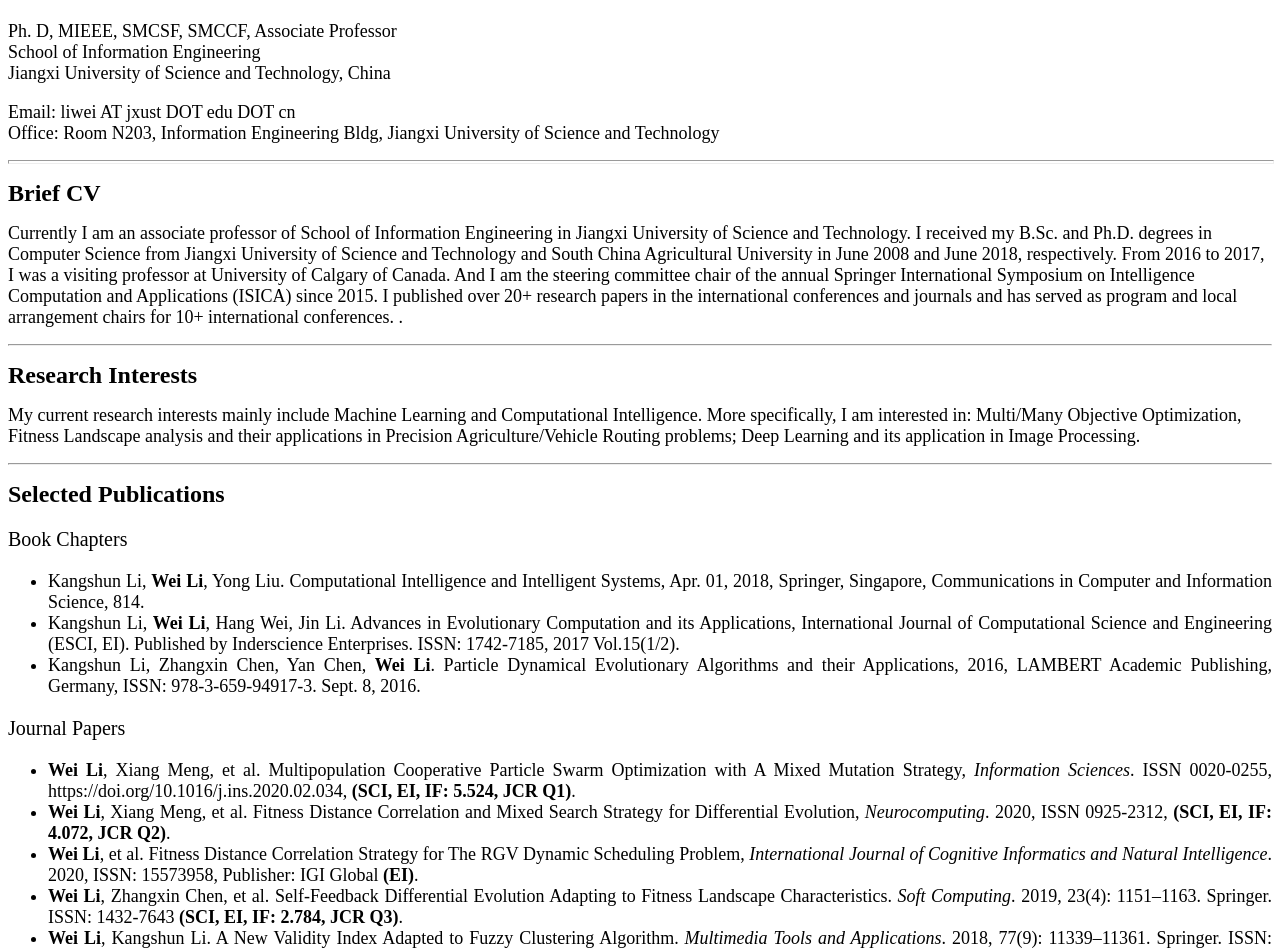
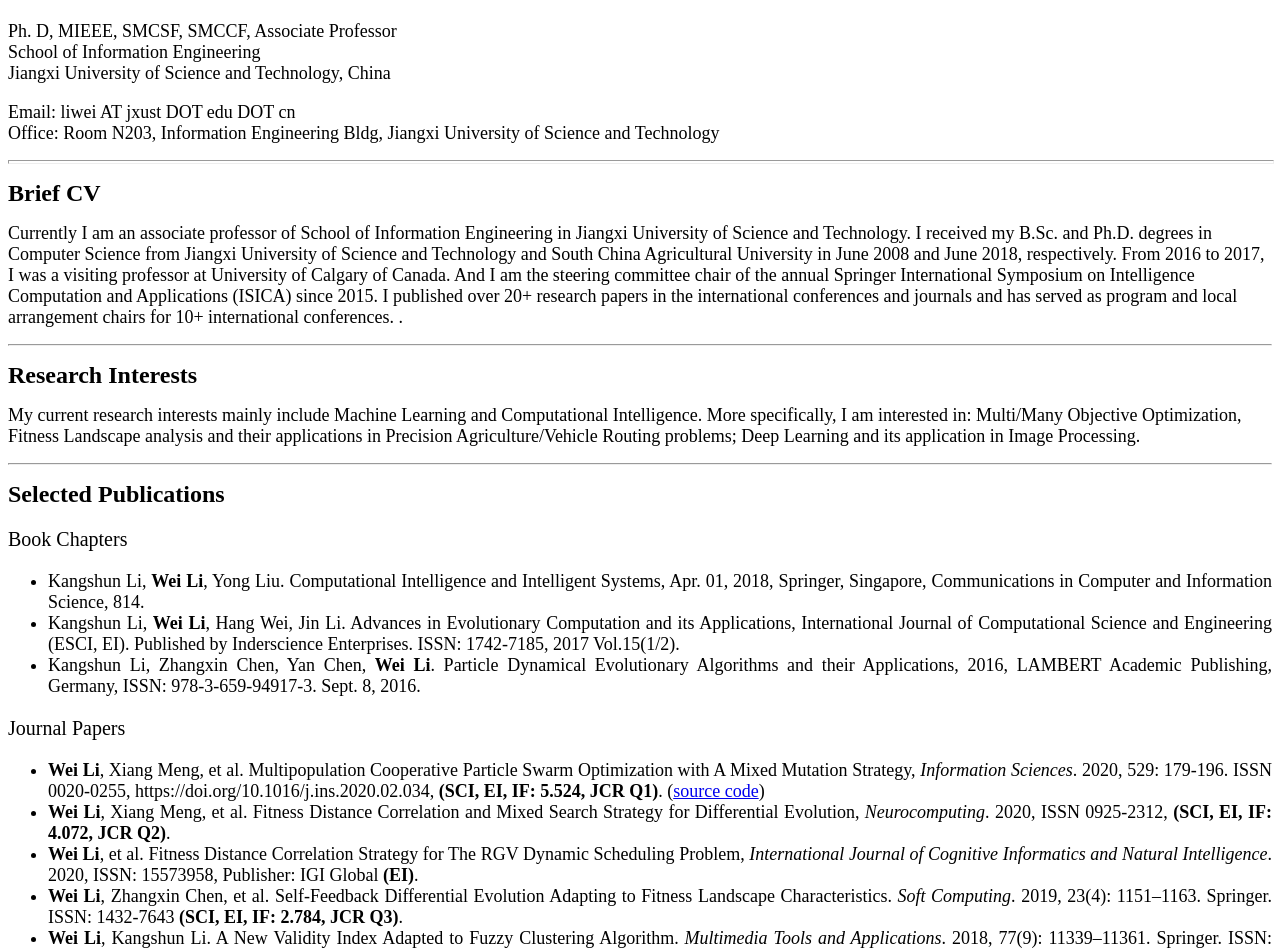
Before and after one commit to weilijxust/weilijxust.github.io, a plain HTML site: page index.html in a window 1280 px wide. Shown: the part 71-1022 px from the top of the page. Drawn offline with Linux system fonts and the light colour scheme.

Commit message:
Add files via upload

```diff
--- a/index.html
+++ b/index.html
@@ -85,7 +85,8 @@ Office: Room N203, Information Engineering Bldg, Jiangxi University of Science a
         </li>
       </ul>
       <p class="STYLE105">Journal Papers</p>
-      <ul><li class="style83"><strong>Wei Li</strong>, Xiang Meng, et al. Multipopulation Cooperative Particle Swarm Optimization with A Mixed Mutation Strategy, <em>Information Sciences</em>. ISSN 0020-0255, https://doi.org/10.1016/j.ins.2020.02.034, <strong>(SCI, EI, IF: 5.524, JCR Q1)</strong>.</li>
+      <ul>
+        <li class="style83"><strong>Wei Li</strong>, Xiang Meng, et al. Multipopulation Cooperative Particle Swarm Optimization with A Mixed Mutation Strategy, <em>Information Sciences</em>. 2020, 529:  179-196. ISSN 0020-0255, https://doi.org/10.1016/j.ins.2020.02.034, <strong>(SCI, EI, IF: 5.524, JCR Q1)</strong>. (<a href="https://weilijxust.github.io/MPCPSO.zip">source code</a>)</li>
       <li class="style83"><strong>Wei Li</strong>, Xiang Meng, et al. Fitness Distance Correlation and Mixed Search Strategy for Differential Evolution, <em>Neurocomputing</em>. 2020, ISSN 0925-2312, <strong>(SCI, EI, IF: 4.072, JCR Q2)</strong>.</li>
       <li class="style83"><strong>Wei Li</strong>, et al. Fitness Distance Correlation Strategy for The RGV Dynamic Scheduling Problem, <em>International Journal of Cognitive Informatics and Natural Intelligence</em>. 2020, ISSN: 15573958, Publisher: IGI Global <strong>(EI)</strong>.</li>
       <li class="style83"><strong>Wei Li</strong>, Zhangxin Chen, et al. Self-Feedback Differential Evolution Adapting to Fitness Landscape Characteristics. <em>Soft Computing</em>. 2019, 23(4): 1151–1163. Springer. ISSN: 1432-7643<strong> (SCI, EI, IF: 2.784, JCR Q3)</strong>.</li>
@@ -124,6 +125,6 @@ Office: Room N203, Information Engineering Bldg, Jiangxi University of Science a
 </ul>
 <hr>
 
-    Last updated:&nbsp;Mar.10, 2020<br>
+    Last updated:&nbsp;May.29, 2020<br>
 </body>
 </html>
```
